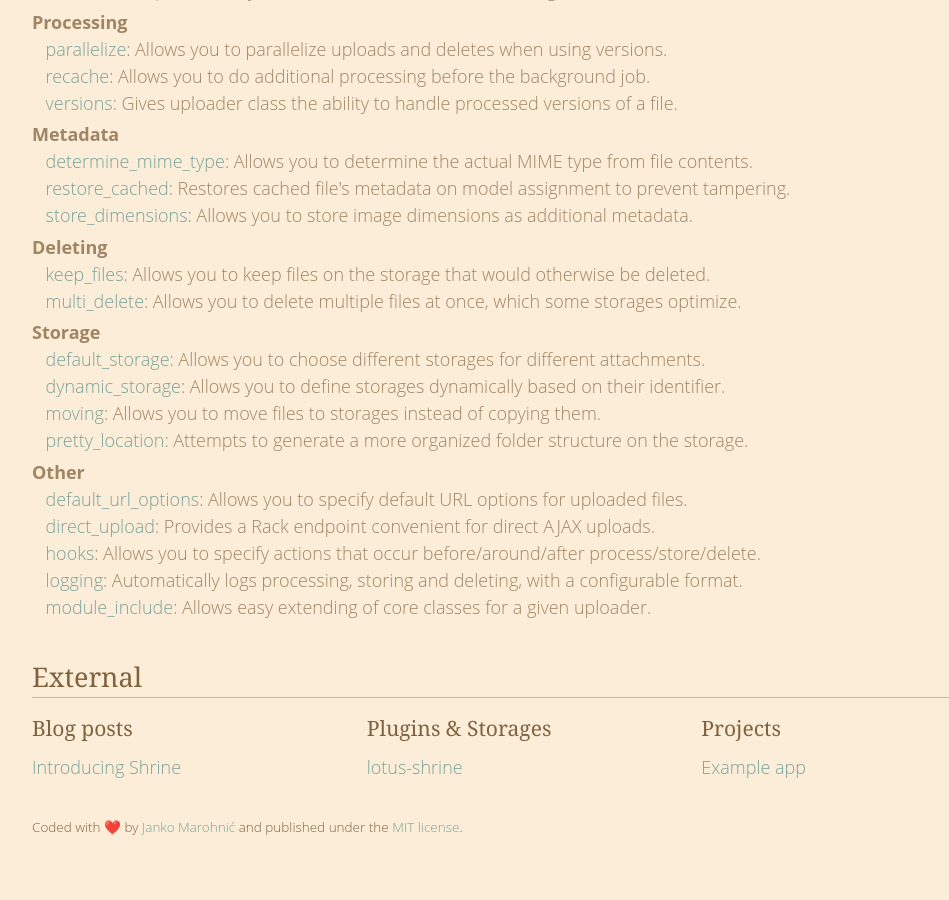
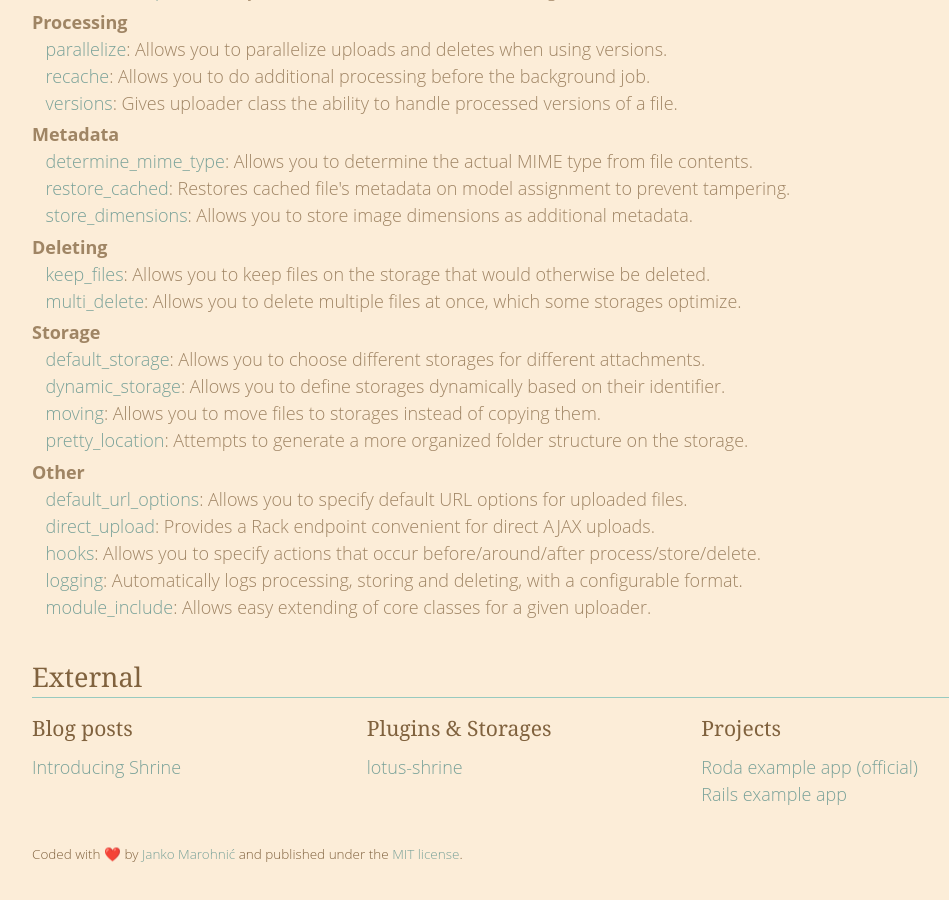
Before and after one commit to avinashcodeer/Romenics, a Jekyll site: the page built from www/index.html, in a window 1280 px wide and 900 px high, scrolled down 911 px. Shown: the whole window, without its empty margins (106-1055 px from the left). Built offline with Jekyll 4.4.1, drawn with Linux system fonts in a browser that asks for light colours; emoji names are drawn with the system emoji font; before the commit the page ends 1784 px from its top, so only the background shows below that.

Commit message:
Link example Rails app on the website

```diff
--- a/www/_data/external.yml
+++ b/www/_data/external.yml
@@ -15,5 +15,8 @@
   title: Projects
   items:
     -
-      name: Example app
+      name: Roda example app (official)
       url: https://github.com/janko-m/shrine-example
+    -
+      name: Rails example app
+      url: https://github.com/erikdahlstrand/shrine-rails-example
```
